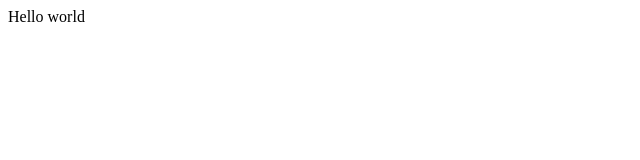
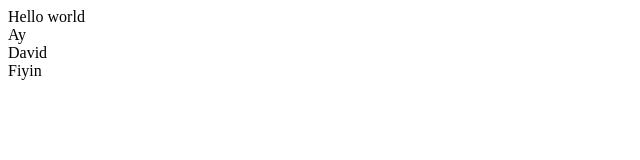
Before and after one commit to gravity8/election-portal, a plain HTML site: page index.html in a window 1280 px wide. Shown: the whole page, without its empty margins (0-640 px from the left). Drawn offline with Linux system fonts and the light colour scheme.

Commit message:
second commit

```diff
--- a/index.html
+++ b/index.html
@@ -7,5 +7,8 @@
 </head>
 <body>
     Hello world
+    <div>Ay</div>
+    <div>David</div>
+    <div>Fiyin</div>
 </body>
 </html>
```
